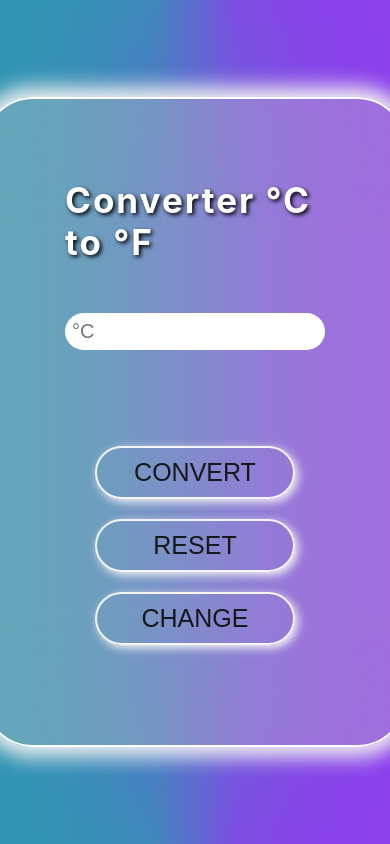
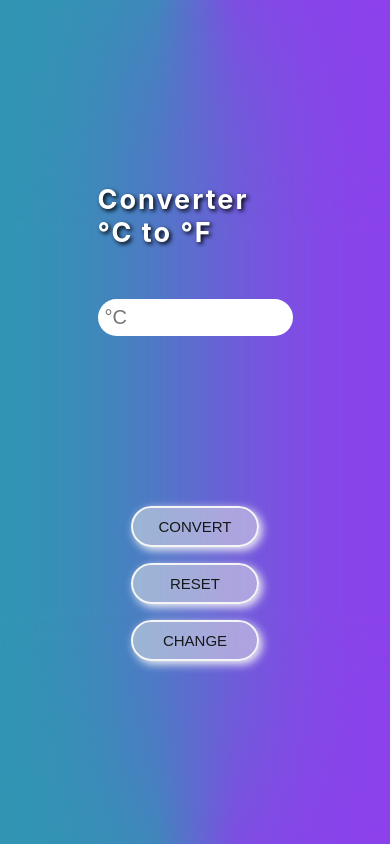
Before and after one commit to alirezaabbasi-dev/Temperature-conversion, a plain HTML site: page index.html in a window 390 px wide. Drawn offline with Linux system fonts and the light colour scheme.

Commit message:
Project responsive is completed !

```diff
--- a/index.html
+++ b/index.html
@@ -8,7 +8,7 @@
     <meta name="description" content="Converter Celsius to Fahrenheit" />
     <meta name="keywords" content="converter, calculator, celsius, fahrenheit" />
     <title>Kiyan Converter | °C to °F</title>
-    <link href="./style/style.css" rel="stylesheet">
+    <link href="style/style.css" rel="stylesheet">
     <link rel="preconcert" href="https://fonts.gstatic.com">
     <link href="https://fonts.googleapis.com/css2?family=Roboto:wght@400;700&display=swap" rel="stylesheet">
     <link rel="icon" href="./img/thermometerIco.png" type="image/png">
--- a/style/style.css
+++ b/style/style.css
@@ -17,6 +17,7 @@ body {
   justify-content: center;
   align-items: center;
   flex-direction: column;
+  text-wrap: wrap;
   height: 100vh;
   color: rgb(255, 255, 255);
   transition:
@@ -40,6 +41,7 @@ body {
 }
 .main {
   background-color: rgb(199 199 199 / 35%);
+  max-width: 50vw;
   border: 2px solid;
   border-radius: 50px;
   padding: 5rem;
@@ -50,6 +52,7 @@ label {
   letter-spacing: 2px;
   font-weight: bold;
   text-shadow: #000 2px 2px 4px;
+  text-align: center;
 }
 #converter {
   width: 100%;
@@ -67,24 +70,30 @@ input {
   font-size: 20px;
 }
 .result {
-  margin: 10px 0 50px;
   font-size: 26px;
   letter-spacing: 1px;
-  height: 1em;
+  height: 10rem;
   font-weight: bold;
   color: #e2e243;
   text-shadow: #000 2px 2px 4px;
 }
-
+#buttons {
+  display: flex;
+  justify-content: center;
+  flex-wrap: wrap;
+  gap: 1rem;
+}
 button {
-  width: 200px;
-  margin: 0 30px;
-  padding: 10px 30px;
-  background: none;
+  display: flex;
+  justify-content: center;
+  width: 8rem;
+  text-align: center;
+  padding: 10px 20px;
+  background: rgba(229, 228, 228, 0.528);
   border: 2px solid var(--color);
   border-radius: 50px;
   color: var(--color2);
-  font-size: 25px;
+  font-size: 20px;
   transition:
     color 0.3s,
     box-shadow 0.3s;
@@ -95,24 +104,60 @@ button {
   -moz-border-radius: 50px;
   -ms-border-radius: 50px;
   -o-border-radius: 50px;
+  -webkit-transition:
+    color 0.3s,
+    box-shadow 0.3s;
+  -moz-transition:
+    color 0.3s,
+    box-shadow 0.3s;
+  -ms-transition:
+    color 0.3s,
+    box-shadow 0.3s;
+  -o-transition:
+    color 0.3s,
+    box-shadow 0.3s;
 }
 button:hover {
   color: var(--color);
   box-shadow: 3px 3px 10px var(--color2);
 }
 
+@media screen and (max-width: 200px) {
+  body {
+    word-wrap: break-word;
+  }
+  .result {
+    height: 15rem;
+  }
+  button {
+    width: 6rem;
+  }
+}
+
 /* ------> Media queries <------ */
 @media screen and (max-width: 500px) {
   /*Smartphones*/
+
+  .main {
+    padding: 0;
+    margin: 0;
+    border: none;
+    background: none;
+    box-shadow: none;
+  }
   label {
-    font-size: 35px;
+    font-size: 20px;
+  }
+  button {
+    font-size: 15px;
+  }
+}
+@media screen and (max-width: 768px) {
+  /*medium screens*/
+  label {
+    font-size: 27px;
   }
 }
 @media screen and (max-width: 1000px) {
   /*Bigger screens*/
-  button {
-    display: flex;
-    margin-bottom: 20px;
-    justify-content: center;
-  }
 }
```
